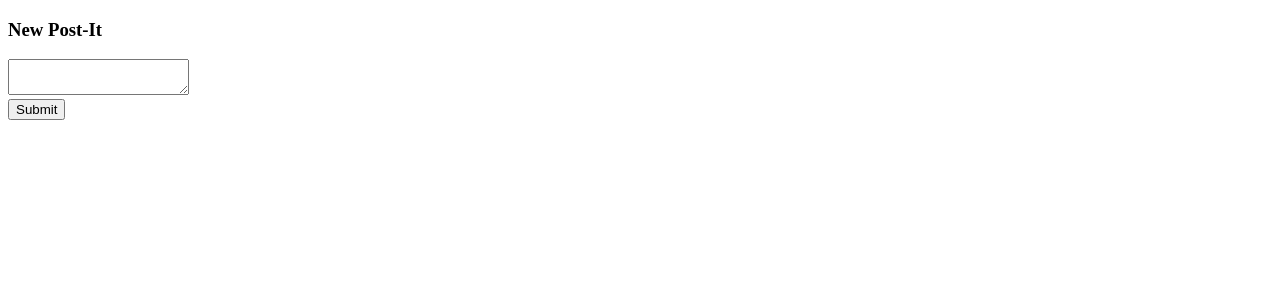
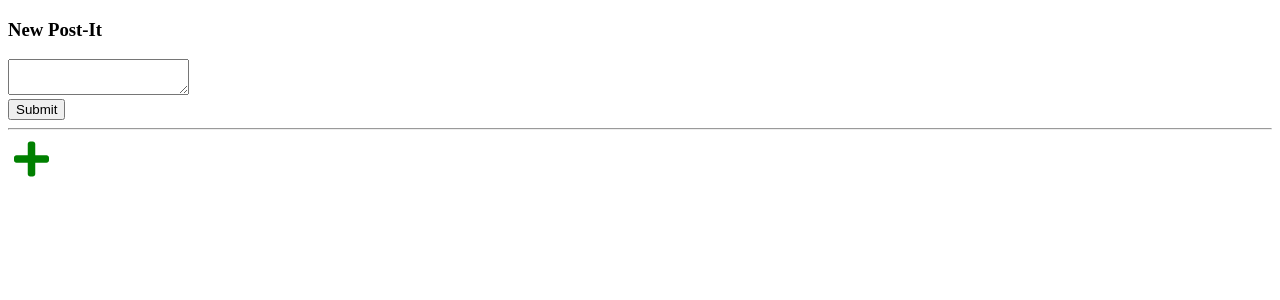
Before and after one commit to bweegee/postItNotes_Redux, a React (Create React App) app: page / in a window 1280 px wide. Shown: the top 300 px of the page. Built offline with nearby package versions, Linux system fonts and the light colour scheme.

Commit message:
POSTIT_DELETE dispatcher

```diff
--- a/src/App.js
+++ b/src/App.js
@@ -1,10 +1,10 @@
 import React, { Fragment } from 'react'
 import { Route, Switch, } from 'react-router-dom'
 import { library } from '@fortawesome/fontawesome-svg-core'
-import { faTrashAlt, faEdit } from '@fortawesome/free-solid-svg-icons'
+import { faPlus, faTrashAlt, faEdit } from '@fortawesome/free-solid-svg-icons'
 import PostIts from './components/PostIts'
 
-library.add(faTrashAlt, faEdit);
+library.add(faPlus, faTrashAlt, faEdit);
 
 const App = () => (
   <Fragment>
--- a/src/components/PostItForm.js
+++ b/src/components/PostItForm.js
@@ -36,6 +36,7 @@ class PostItForm extends React.Component {
             value="Submit"
           />
         </form>
+        <hr />
       </div>
     )
   }
--- a/src/components/PostIts.js
+++ b/src/components/PostIts.js
@@ -3,10 +3,18 @@ import { connect, } from 'react-redux'
 import styled from 'styled-components'
 import PostIt from './PostIt'
 import PostItForm from './PostItForm'
+import { FontAwesomeIcon } from '@fortawesome/react-fontawesome'
 
 const PostIts = ({ postits }) => (
   <div>
     <PostItForm />
+    <AddButt>
+      <FontAwesomeIcon
+        icon="plus"
+        color="green"
+        size="3x"
+      />
+    </AddButt>
     <br />
     <BackGround>
       <Grid>
@@ -33,4 +41,9 @@ const BackGround = styled.div`
   background: navy;
 `
 
+const AddButt = styled.button`
+  background: transparent;
+  border: none;
+`
+
 export default connect(mapStateToProps)(PostIts)
```
